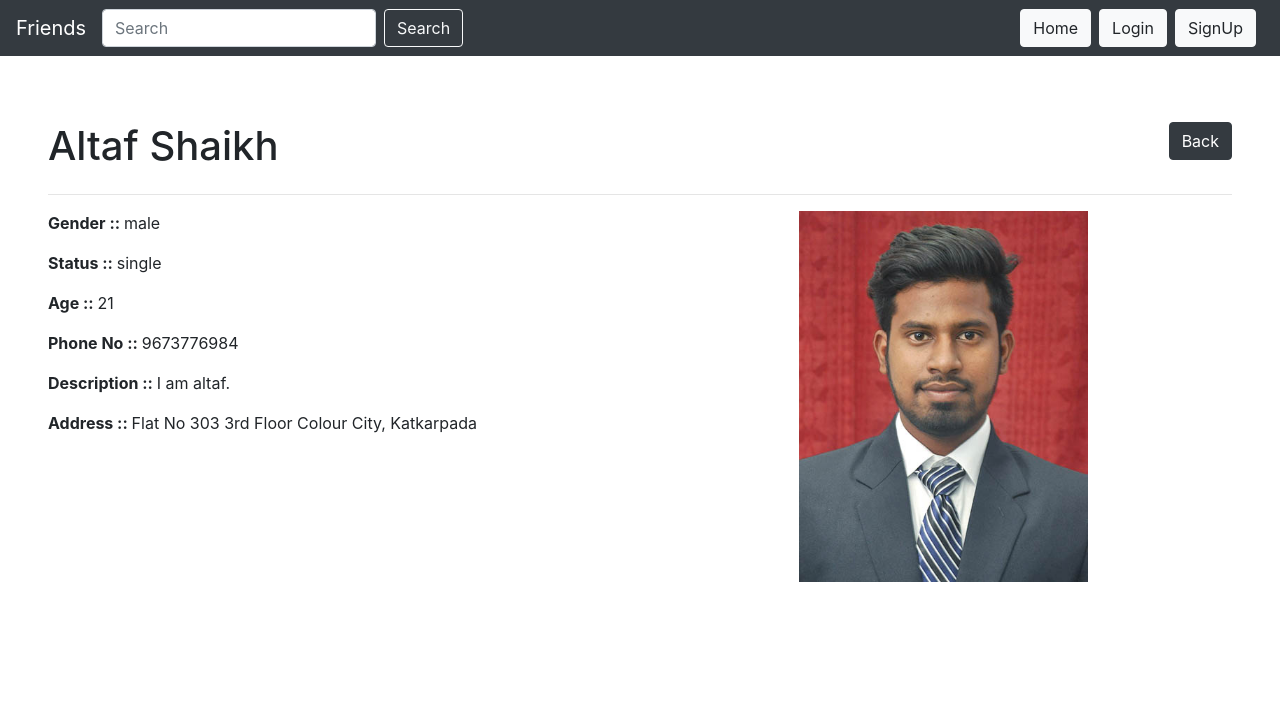
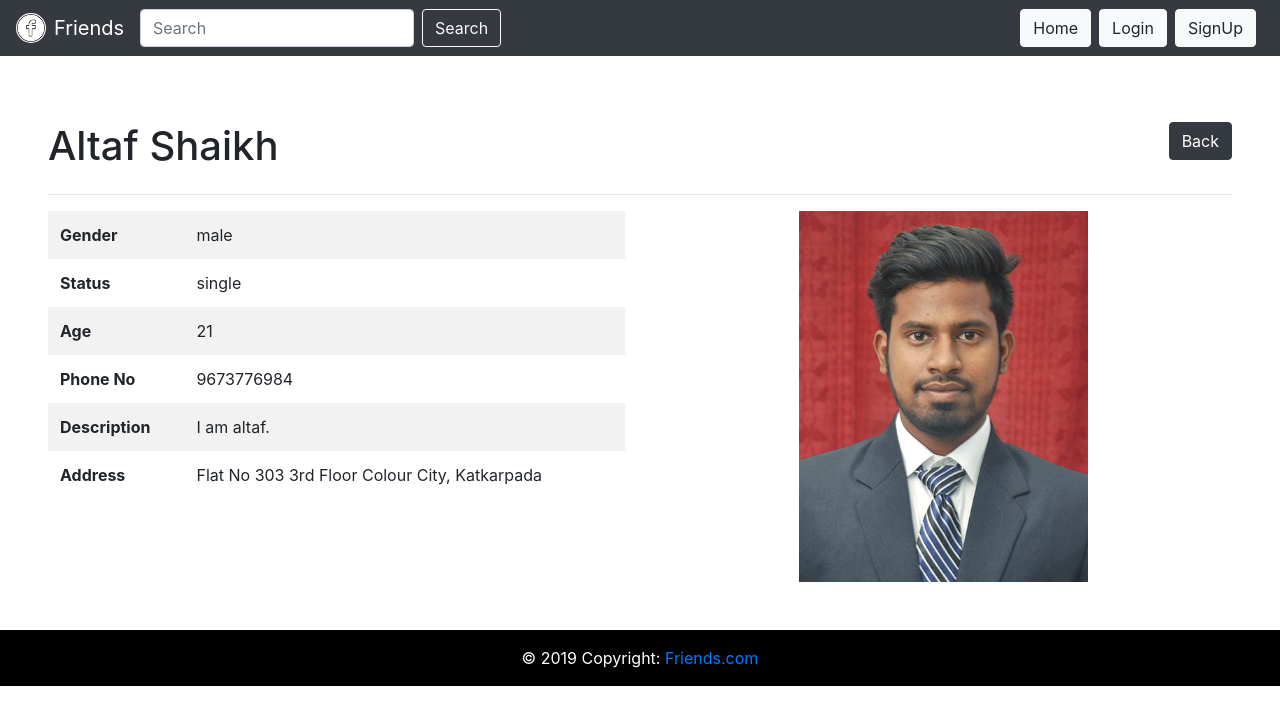
Before and after one commit to altafshaikh/Friends-The-Social-Network, a Django app: page /profile/6 in a window 1280 px wide. Shown: the top 725 px of the page. Run offline with Django 3.2, Linux system fonts and the light colour scheme; data comes from the database, SQL or seed files in the repository; some libraries are stand-ins or nearby versions.

Commit message:
Made frontend more attractive

```diff
--- a/core/templates/core/base_nav.html
+++ b/core/templates/core/base_nav.html
@@ -5,6 +5,7 @@
 <title>{% block title %}Friends{% endblock %}</title>
 {% load staticfiles %}
 <head>
+    <link rel="shortcut icon" type="image/png" href="/static/logo.png"/>
     <link rel="stylesheet" href="https://stackpath.bootstrapcdn.com/bootstrap/4.3.1/css/bootstrap.min.css">
     <link rel="stylesheet" href="https://maxcdn.bootstrapcdn.com/font-awesome/4.7.0/css/font-awesome.min.css">
     <script src="https://ajax.googleapis.com/ajax/libs/jquery/3.3.1/jquery.min.js"></script>
@@ -32,20 +33,27 @@
         #margin-top{
             margin-top: 5.8%;
         }
+        #logo{
+            border-radius:30px;
+            height:30px;
+            width:30px;
+        }
 
     </style>
 </head>
 <body>
 <div class="bs-example">
     <nav class="navbar navbar-expand-md navbar-dark bg-dark fixed-top">
-        <a href="#" class="navbar-brand">Friends</a>
+
+        <img class="mr-2" id="logo" src="/static/logo.png" style="display: inline-block;">
+        <span style="display: inline-block;"><a href="/" class="navbar-brand">Friends</a></span>
         <button type="button" class="navbar-toggler" data-toggle="collapse" data-target="#navbarCollapse">
             <span class="navbar-toggler-icon"></span>
         </button>
         {% if user.is_authenticated %}
         <div class="collapse navbar-collapse" id="navbarCollapse">
             <div class="navbar-nav">
-                <a class="btn btn-light mr-sm-2" href="#" class="nav-item nav-link">Welcome,{{user.username}}</a>
+                <a class="btn btn-light mr-sm-2" href="#" class="nav-item nav-link">Welcome, {{user.username}}</a>
                 <form action="/profile/" class="form-inline">
                     <input type="text" class="form-control mr-sm-2" placeholder="Search" value="{{ request.GET.si }}" type="text" name ="si" />
                     <button type="submit" class="btn btn-outline-light">Search</button>
--- a/core/templates/core/list_post.html
+++ b/core/templates/core/list_post.html
@@ -13,7 +13,7 @@
 </form>
 
 
-<table class="table my-3">
+<table class="table my-3 table-hover">
     <thead class="thead-dark">
         <tr>
             <th>Subject</th>
--- a/core/templates/core/profile_detail.html
+++ b/core/templates/core/profile_detail.html
@@ -9,6 +9,9 @@
   margin-left: auto;
   margin-right: auto;
   width: 50%;
+
+
+
 }
 </style>
 <div class="p-5">
@@ -23,12 +26,38 @@
 <hr>
     <div class="row">
         <div class="col-sm-6">
-            <p><strong>Gender :: </strong> {{profile.gender}}</p>
-            <p><strong>Status :: </strong> {{ profile.status }}</p>
-            <p><strong>Age :: </strong> {{ profile.age }}</p>
-            <p><strong>Phone No :: </strong> {{ profile.phone_no }}</p>
-            <p><strong>Description :: </strong> {{ profile.description }}</p>
-            <p><strong>Address :: </strong> {{ profile.address }}</p>
+        <table class="table table-borderless table-hover table-striped">
+
+            <tr>
+                <td><strong>Gender</strong></td>
+                <td> {{profile.gender}}</td>
+            </tr>
+
+            <tr>
+                <td><strong>Status</strong></td>
+                <td> {{ profile.status }}</td>
+            </tr>
+
+            <tr>
+                <td><strong>Age</strong></td>
+                <td> {{profile.age}}</td>
+            </tr>
+
+            <tr>
+                <td><strong>Phone No</strong></td>
+                <td> {{profile.phone_no}}</td>
+            </tr>
+
+            <tr>
+                <td><strong>Description</strong></td>
+                <td> {{profile.description}}</td>
+            </tr>
+
+            <tr>
+                <td><strong>Address</strong></td>
+                <td> {{profile.address}}</td>
+            </tr>
+        </table>
         </div>
         <div class="col-sm-6">
             <img id="profile_pic" class="img-fluid" src="/media/{{profile.pic}}" />
@@ -36,7 +65,12 @@
     </div>
 
 </div>
-<script>
+{% comment %} <script>
+$(document).ready(function(){
+    $("table.tr.td").attr({"class": "text-capitalize"
+});
+
+</script> {% endcomment %}
 
 {% include 'core/base_footer.html' %}
 {% endblock %}
--- a/core/templates/core/profile_list.html
+++ b/core/templates/core/profile_list.html
@@ -12,7 +12,7 @@
 </form>
 
 
-<table class="table my-3">
+<table class="table my-3 table-hover">
     <thead class="thead-dark">
         <tr>
             <th>Name</th>
```
Also changed, not shown: core/static/logo.png (added).
